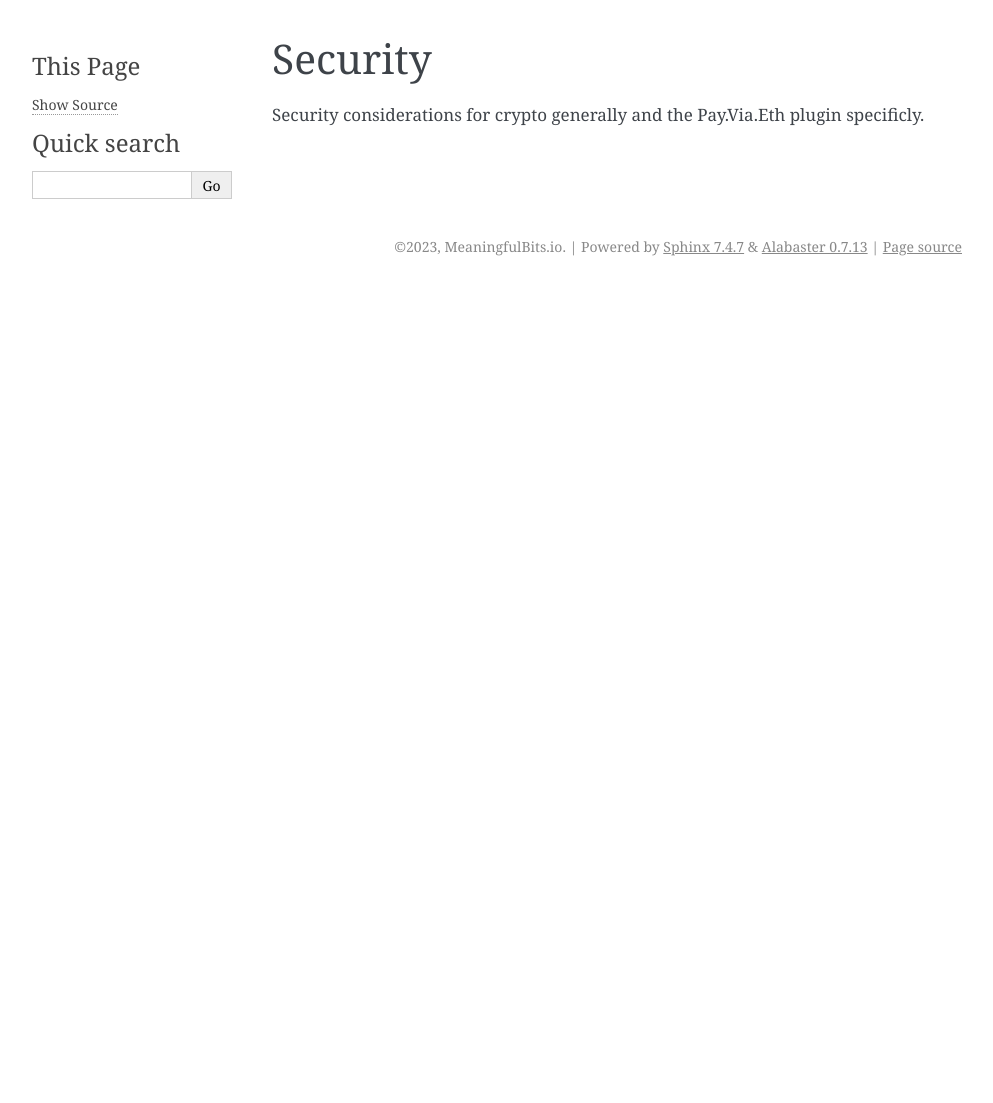
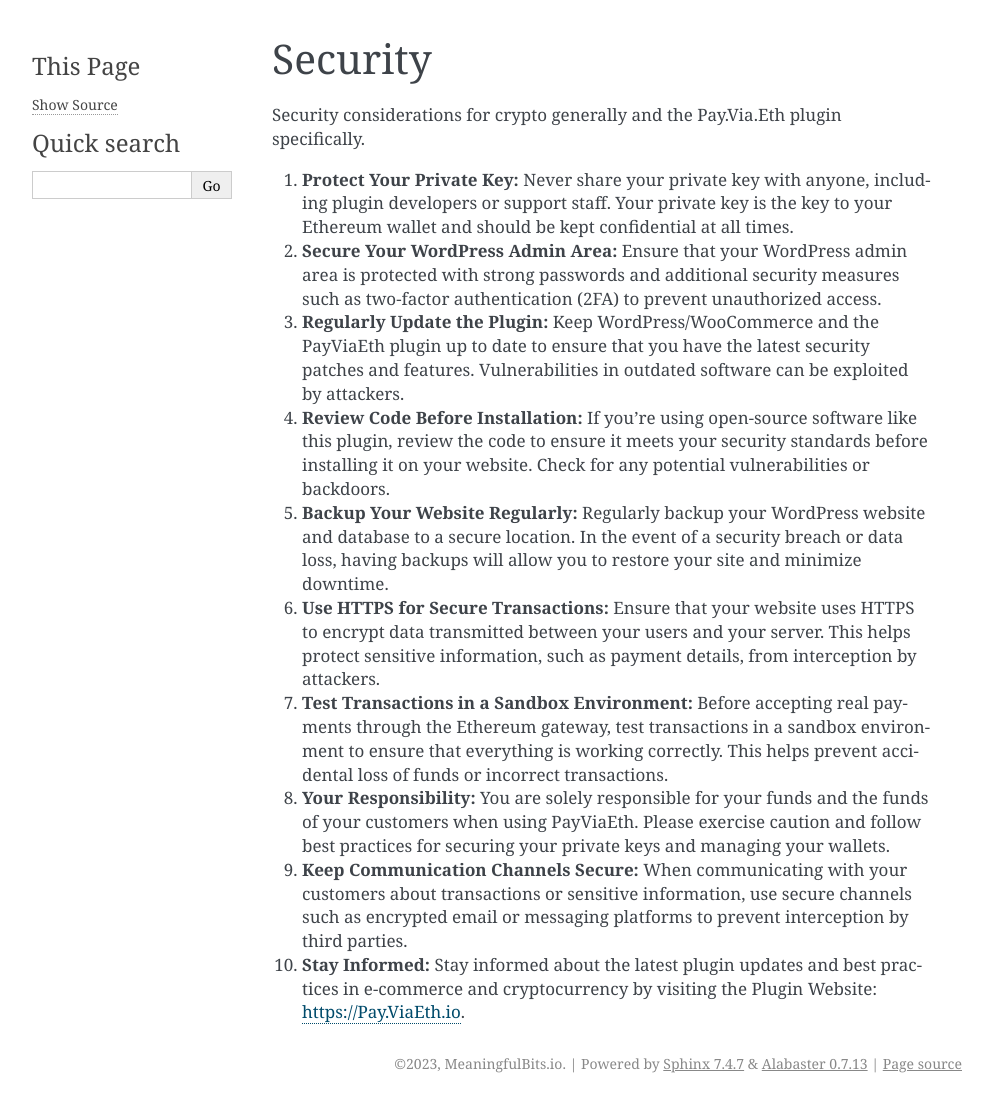
Before and after one commit to ViaEth/PayViaEth, a Sphinx documentation site: the page built from docs/usage/security.rst, in a window 1280 px wide. Shown: the whole page, without its empty margins (148-1141 px from the left). Built offline with Sphinx 7.4.7, drawn with Linux system fonts in a browser that asks for light colours; before the commit the page ends 900 px from its top, so only the background shows below that.

Commit message:
Added text to the security section of the docs w/ common sense security info about the plugin.

```diff
--- a/docs/usage/security.rst
+++ b/docs/usage/security.rst
@@ -1,4 +1,24 @@
 Security
 ********
 
-Security considerations for crypto generally and the Pay.Via.Eth plugin specificly.
+Security considerations for crypto generally and the Pay.Via.Eth plugin specifically.
+
+1. **Protect Your Private Key:** Never share your private key with anyone, including plugin developers or support staff. Your private key is the key to your Ethereum wallet and should be kept confidential at all times.
+
+2. **Secure Your WordPress Admin Area:** Ensure that your WordPress admin area is protected with strong passwords and additional security measures such as two-factor authentication (2FA) to prevent unauthorized access.
+
+3. **Regularly Update the Plugin:** Keep WordPress/WooCommerce and the PayViaEth plugin up to date to ensure that you have the latest security patches and features. Vulnerabilities in outdated software can be exploited by attackers.
+
+4. **Review Code Before Installation:** If you're using open-source software like this plugin, review the code to ensure it meets your security standards before installing it on your website. Check for any potential vulnerabilities or backdoors.
+
+5. **Backup Your Website Regularly:** Regularly backup your WordPress website and database to a secure location. In the event of a security breach or data loss, having backups will allow you to restore your site and minimize downtime.
+
+6. **Use HTTPS for Secure Transactions:** Ensure that your website uses HTTPS to encrypt data transmitted between your users and your server. This helps protect sensitive information, such as payment details, from interception by attackers.
+
+7. **Test Transactions in a Sandbox Environment:** Before accepting real payments through the Ethereum gateway, test transactions in a sandbox environment to ensure that everything is working correctly. This helps prevent accidental loss of funds or incorrect transactions.
+
+8. **Your Responsibility:** You are solely responsible for your funds and the funds of your customers when using PayViaEth. Please exercise caution and follow best practices for securing your private keys and managing your wallets.
+
+9. **Keep Communication Channels Secure:** When communicating with your customers about transactions or sensitive information, use secure channels such as encrypted email or messaging platforms to prevent interception by third parties.
+
+10. **Stay Informed:** Stay informed about the latest plugin updates and best practices in e-commerce and cryptocurrency by visiting the Plugin Website: https://Pay.ViaEth.io.
```
